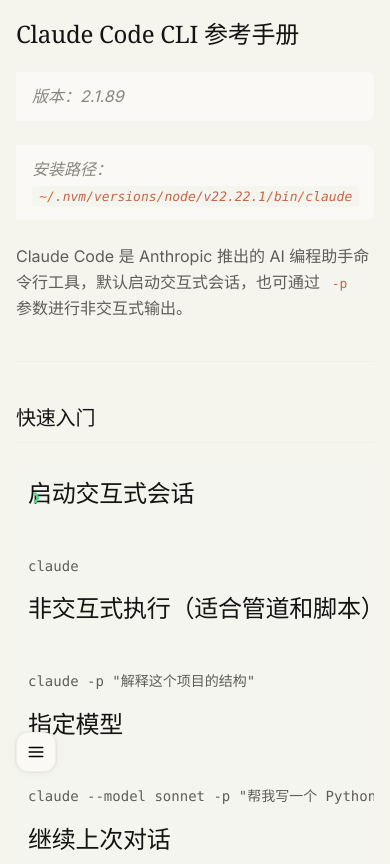
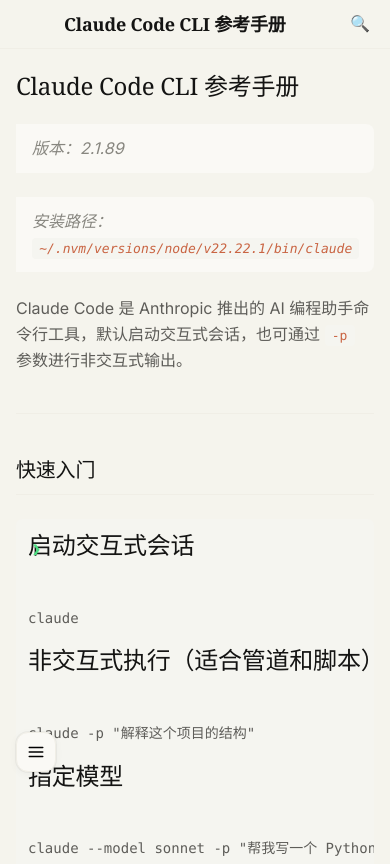
Before and after one commit to Divem/cli-tools-reference, a website: page html/claude-cli-reference.html in a window 390 px wide. Shown: the top 864 px of the page. Drawn offline with Linux system fonts and the light colour scheme.

Commit message:
修复移动端搜索体验：顶部栏始终固定显示，防止 iOS 缩放导致输入框消失，优化滚动避让

```diff
--- a/html/claude-cli-reference.html
+++ b/html/claude-cli-reference.html
@@ -268,16 +268,17 @@
         pointer-events: auto;
       }
       /* 移动端粘性标题：左侧留出菜单按钮空间 */
-      .sticky-header { margin: 0 -1.5rem 1rem; padding: 12px 1rem 12px 64px; }
-      .main { padding: 2rem 1.5rem; }
+      .sticky-header { position: fixed; top: 0; left: 0; right: 0; margin: 0; padding: 12px 1rem 12px 64px; display: block !important; background: var(--color-bg, #fff); border-bottom: 1px solid var(--color-border); }
+      .main { padding: 5rem 1.5rem 2rem; }
       h1 { font-size: 1.75rem; }
       h2 { font-size: 1.375rem; }
       pre { padding: 1rem; font-size: 0.8125rem; }
       table { font-size: 0.8125rem; display: block; overflow-x: auto; }
       th, td { padding: 0.5rem; min-width: 60px; }
+      .sticky-search-input { font-size: 16px; }
     }
     @media (max-width: 480px) {
-      .main { padding: 1.25rem 1rem; }
+      .main { padding: 4.5rem 1rem 1.5rem; }
       h1 { font-size: 1.5rem; }
       h2 { font-size: 1.25rem; }
       pre { padding: 0.75rem; font-size: 0.75rem; border-radius: 6px; }
@@ -349,7 +350,8 @@
     .sticky-search-input { flex: 1; padding: 6px 10px; font-size: 0.875rem; border: 1px solid var(--color-border); border-radius: 6px; background: var(--color-bg, #fff); color: var(--color-text); }
     .sticky-search-prev, .sticky-search-next, .sticky-search-close { display: flex; align-items: center; justify-content: center; width: 26px; height: 26px; padding: 0; font-size: 0.75rem; border: 1px solid var(--color-border); border-radius: 4px; background: var(--color-bg, #fff); color: var(--color-text); cursor: pointer; }
     @media (min-width: 769px) { .sticky-header-search-btn { display: none; } }
-    @media (max-width: 768px) { .sidebar .sidebar-search, .sidebar .search-controls { display: none !important; } }
+    @media (max-width: 768px) { .sidebar .sidebar-search, .sidebar .search-controls { display: none !important; .sticky-search-prev,  .sticky-search-next,  .sticky-search-close { width: 28px; height: 28px; }
+ }
   </style>
 </head>
 <body>
```
Also changed, not shown: generate_html.js (+5 -3 lines), html/design-skills-reference.html (+6 -4 lines), html/ffmpeg-cli-reference.html (+6 -4 lines), html/github-cli-reference.html (+6 -4 lines), html/hermes-cli-reference.html (+6 -4 lines), html/lark-cli-reference.html (+6 -4 lines), html/openclaw-cli-reference.html (+6 -4 lines), html/opencode-cli-reference.html (+6 -4 lines), html/pandoc-cli-reference.html (+6 -4 lines), html/pencil-cli-reference.html (+6 -4 lines), html/playwright-cli-reference.html (+6 -4 lines).
